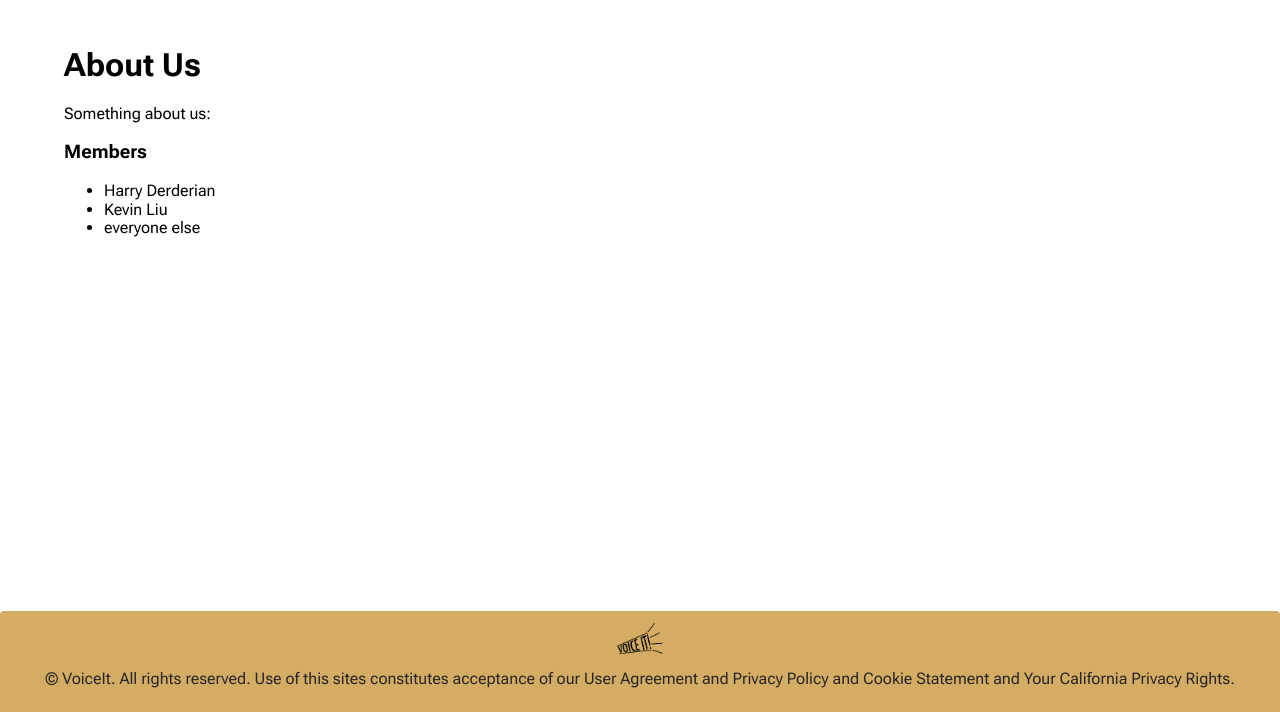
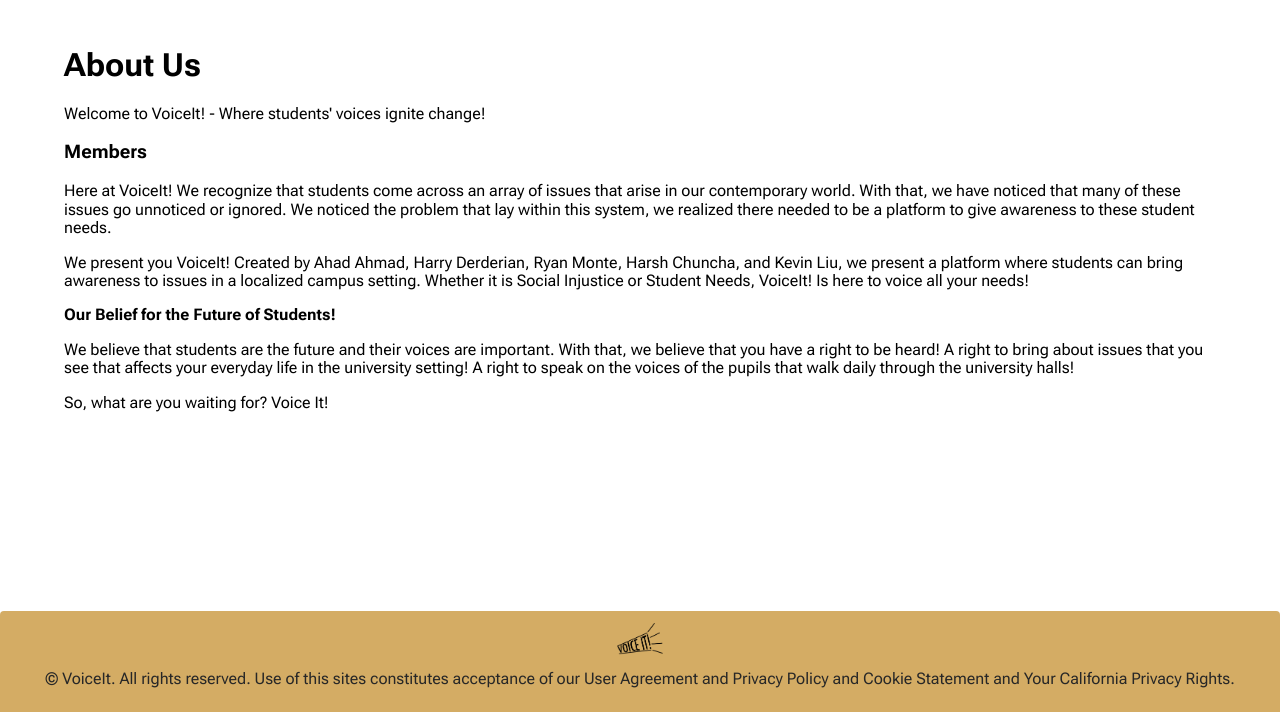
Before and after one commit to HarryDerderian/Voiceit, a Django app: page /about/ in a window 1280 px wide. Shown: the part 88-800 px from the top of the page. Run offline with Django 4.2, Linux system fonts and the light colour scheme.

Commit message:
last change

```diff
--- a/base/templates/base/about.html
+++ b/base/templates/base/about.html
@@ -1,12 +1,30 @@
-{% extends 'main.html'%}
-{%block content%}
+{% extends 'main.html' %}
+
+{% block content %}
     <h1>About Us</h1>
-    Something about us:
+    <p>
+        Welcome to VoiceIt! - Where students' voices ignite change!
+    </p>
+
     <h3>Members</h3>
-    <ul>
-        <li>Harry Derderian</li>
-        <li>Kevin Liu</li>
-        <li>everyone else</li>
-    </ul>
 
-{%endblock content%}
+    <p>
+        Here at VoiceIt! We recognize that students come across an array of issues that arise in our contemporary world. With that, we have noticed that many of these issues go unnoticed or ignored. We noticed the problem that lay within this system, we realized there needed to be a platform to give awareness to these student needs.
+    </p>
+
+    <p>
+        We present you VoiceIt! Created by Ahad Ahmad, Harry Derderian, Ryan Monte, Harsh Chuncha, and Kevin Liu, we present a platform where students can bring awareness to issues in a localized campus setting. Whether it is Social Injustice or Student Needs, VoiceIt! Is here to voice all your needs!
+    </p>
+
+    <p>
+        <strong>Our Belief for the Future of Students!</strong>
+    </p>
+
+    <p>
+        We believe that students are the future and their voices are important. With that, we believe that you have a right to be heard! A right to bring about issues that you see that affects your everyday life in the university setting! A right to speak on the voices of the pupils that walk daily through the university halls!
+    </p>
+
+    <p>
+        So, what are you waiting for? Voice It!
+    </p>
+{% endblock content %}
```
Also changed, not shown: db.sqlite3.
